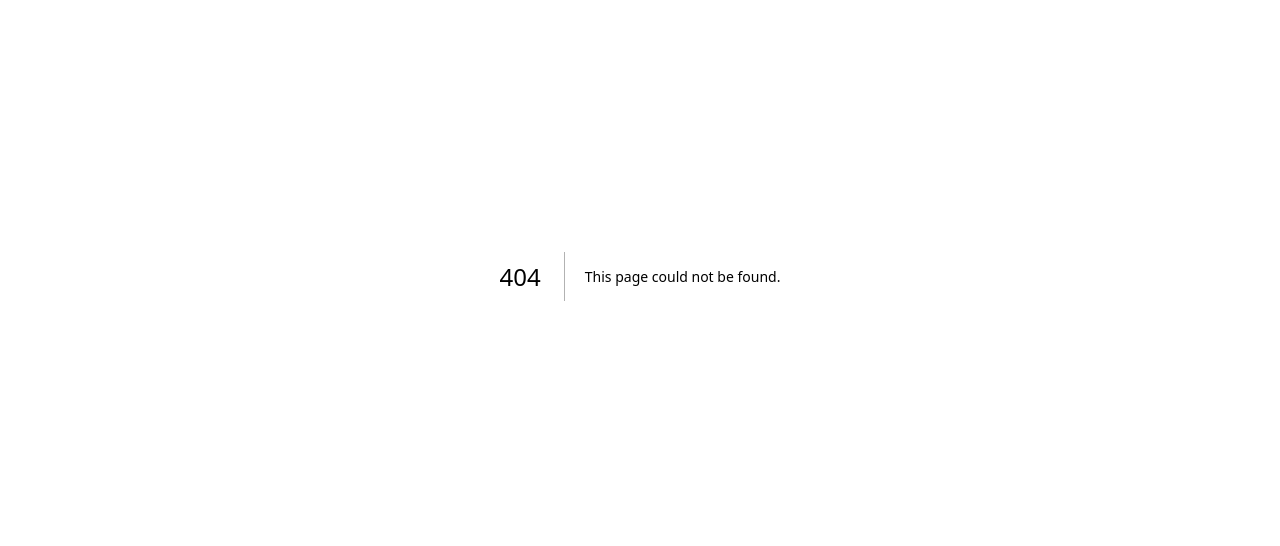
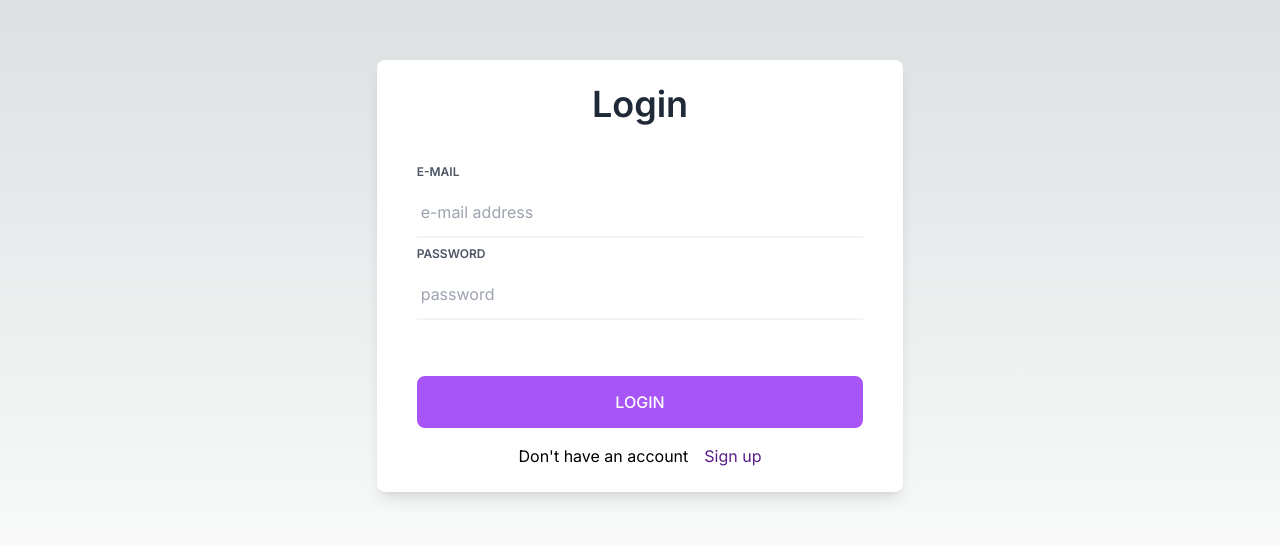
Before and after one commit to AASB7/store, a Next.js app: page /Authentication/login in a window 1280 px wide. Before the commit this address had no page. Shown: the part 124-670 px from the top of the page. Built offline with nearby package versions, Linux system fonts and the light colour scheme.

Commit message:
Design login and signup pages

```diff
--- /dev/null
+++ b/app/Authentication/login/page.jsx
@@ -0,0 +1,62 @@
+"use client";
+import  { useState } from "react";
+function Login() {
+
+
+ const [email, setEmail] = useState("");
+ const [password, setPassword] = useState("");
+
+  return (
+    <>
+       <div class="Pt-20 grid place-items-center mx-2 my-20 sm:my-auto  h-screen">
+        <div class="w-11/12 p-12 sm:w-8/12 md:w-6/12 lg:w-5/12 2xl:w-4/12
+            px-6 py-10 sm:px-10 sm:py-6
+            bg-white rounded-lg shadow-md lg:shadow-lg">
+
+            <h2 class="text-center font-semibold text-3xl lg:text-4xl text-gray-800">
+                Login
+            </h2>
+
+            <form class="mt-10" >
+                <label for="email" class="block text-xs font-semibold text-gray-600 uppercase">E-mail</label>
+                <input id="email"
+                    value={email}
+                    onChange= {(e) => setEmail(e.target.value)}
+                    type="email" name="email" placeholder="e-mail address" autocomplete="email"
+                    class="block w-full py-3 px-1 mt-2
+                    text-gray-800 appearance-none
+                    border-b-2 border-gray-100
+                    focus:text-gray-500 focus:outline-none focus:border-gray-200"
+                    required />
+                <label for="password" class="block mt-2 text-xs font-semibold text-gray-600 uppercase">Password</label>
+                <input id="password"
+                   value={password}
+                   onChange= {(e) => setPassword(e.target.value)}
+                   type="password" name="password" placeholder="password" autocomplete="current-password"
+                    class="block w-full py-3 px-1 mt-2 mb-4
+                    text-gray-800 appearance-none
+                    border-b-2 border-gray-100
+                    focus:text-gray-500 focus:outline-none focus:border-gray-200"
+                    required />
+                <button
+                    class="w-full py-3 mt-10 bg-purple-500 rounded-lg
+                    font-medium text-white uppercase
+                    border-2 border-purple-500
+                    focus:outline-none hover:bg-transparent hover:shadow-none hover:text-purple-500">
+                    Login
+                </button>
+
+                <div className="grid justify-items-center pt-4 ">
+                  <h4 className="flex flex-inline">Don't have an account <span className="text-purple-900 pl-4"><a href="/Authentication/signup">Sign up</a></span></h4>
+                </div>
+
+            </form>
+            </div>
+            </div>
+
+
+    </>
+  )
+}
+
+export default Login;
--- /dev/null
+++ b/app/Authentication/signup/page.jsx
@@ -0,0 +1,67 @@
+"use client";
+import  { useState } from "react";
+
+
+
+function Signup() {
+  const [email, setEmail] = useState("");
+  const [password, setPassword] = useState("");
+  return(
+
+    <div class="Pt-20 grid place-items-center mx-2 my-20 sm:my-auto h-screen">
+
+      <div class="w-11/12 p-12 sm:w-8/12 md:w-6/12 lg:w-5/12 2xl:w-4/12
+    px-6 py-10 sm:px-10 sm:py-6
+    bg-white rounded-lg shadow-md lg:shadow-lg">
+
+        <h2 class="text-center font-semibold text-3xl lg:text-4xl text-gray-800">
+          Signup
+        </h2>
+
+        <form class="mt-10" >
+
+          <label for="email" class="block text-xs font-semibold text-gray-600 uppercase">E-mail</label>
+          <input id="email"
+            value={email}
+            onChange={(e) => setEmail(e.target.value)}
+            type="email" name="email" placeholder="e-mail address" autocomplete="email"
+            class="block w-full py-3 px-1 mt-2
+            text-gray-800 appearance-none
+            border-b-2 border-gray-100
+            focus:text-gray-500 focus:outline-none focus:border-gray-200"
+            required />
+
+          <label for="password" class="block mt-2 text-xs font-semibold text-gray-600 uppercase">Password</label>
+          <input id="password"
+            value={password}
+            onChange={(e) => setPassword(e.target.value)}
+            type="password" name="password" placeholder="password" autocomplete="current-password"
+            class="block w-full py-3 px-1 mt-2 mb-4
+            text-gray-800 appearance-none
+            border-b-2 border-gray-100
+            focus:text-gray-500 focus:outline-none focus:border-gray-200"
+            required />
+
+          <button type="submit"
+            class="w-full py-3 mt-10 bg-purple-500 rounded-lg
+            font-medium text-white uppercase
+            border-2 border-purple-500
+            focus:outline-none hover:bg-transparent hover:shadow-none hover:text-purple-500">
+            Signup
+          </button>
+
+        </form>
+
+        <div className="grid justify-items-center pt-4 ">
+                  <h4 className="flex flex-inline">Have an account <span className="text-purple-900 pl-4"><a href="/Authentication/login">Login</a></span></h4>
+                </div>
+      </div>
+    </div>
+
+
+
+
+  )
+}
+
+export default Signup;
```
